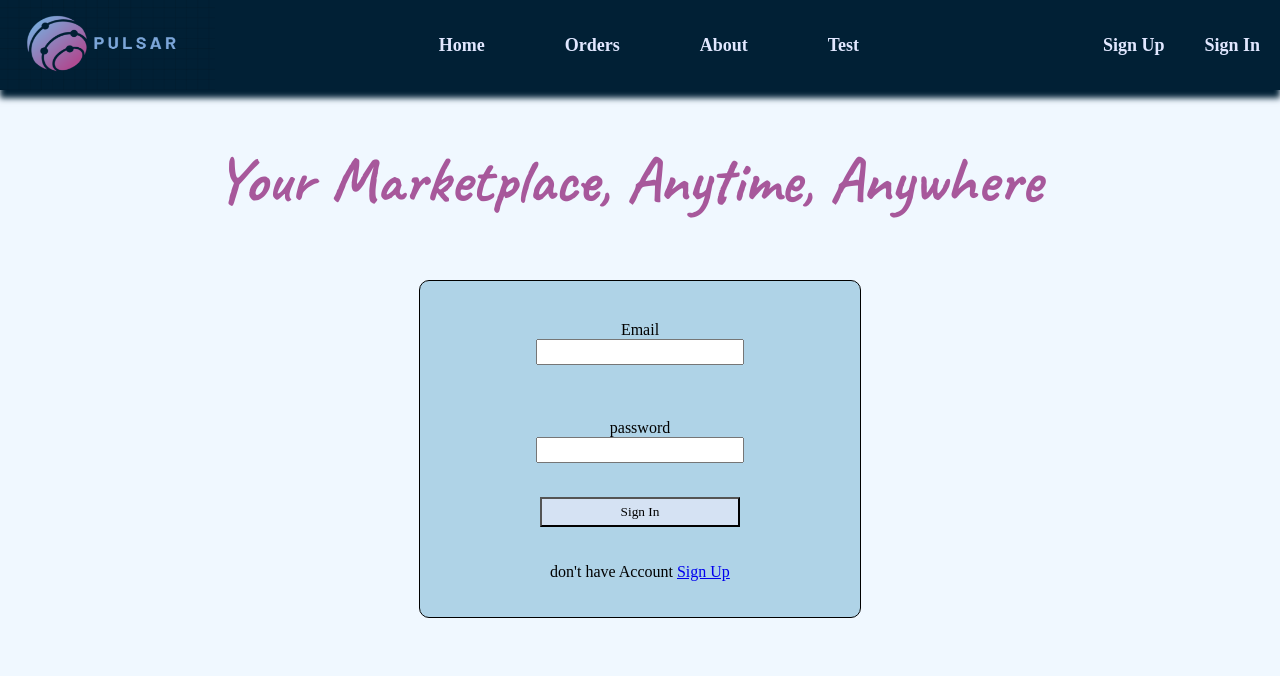
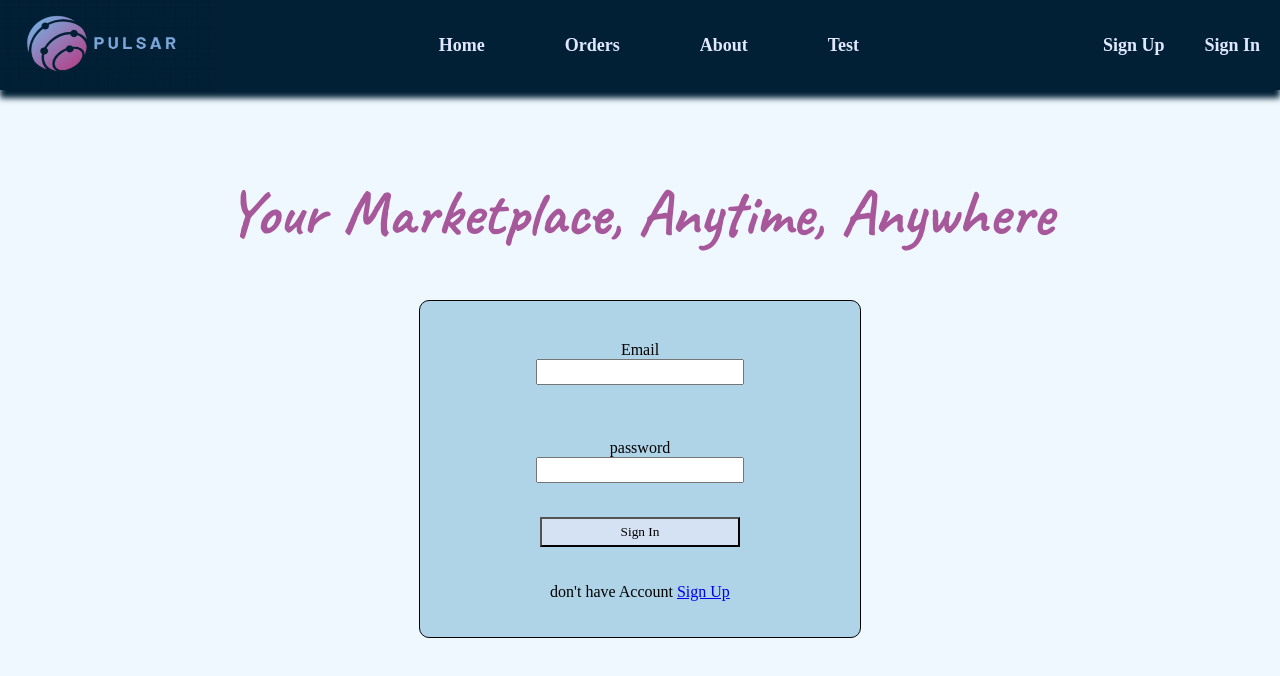
Before and after one commit to DentistOmarAshraf/Pulsar, a React (Vite) app in the folder frontend/: page / in a window 1280 px wide. Shown: the top 676 px of the page. Built offline with nearby package versions, Linux system fonts and the light colour scheme; a web font is replaced by a local one.

Commit message:
Slogan CSS edit to make it compatiable with any slogan

```diff
--- a/frontend/src/component/Slogan.css
+++ b/frontend/src/component/Slogan.css
@@ -3,14 +3,14 @@
   display: flex;
   justify-content: center;
   align-items: center;
-  margin-bottom: 50px;
+  margin-bottom: 70px;
 }
 .slogan__text_container {
   color: #a7589b;
-  width: 850px;
+  width: auto;
   height: 100px;
-  display: flex;
-  align-items: center;
+  margin-left: auto;
+  margin-right: auto;
 }
 
 @keyframes typing {
@@ -18,11 +18,12 @@
     width: 0;
   }
   to {
-    width: 100%;
+    width: 120%;
   }
 }
 
 .slogan__text_container h1 {
+  width: 100%;
   font-family: "Caveat", cursive;
   font-size: 64px;
   font-optical-sizing: auto;
```
